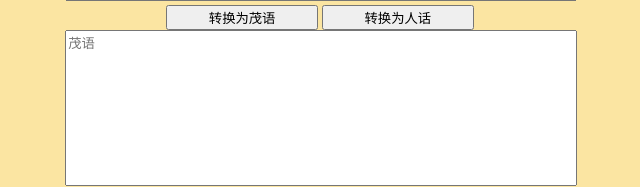
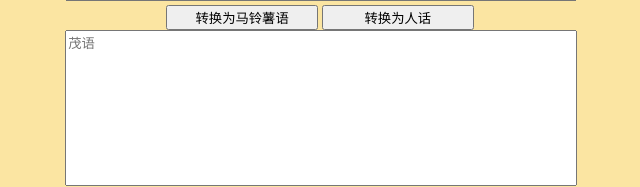
Before and after one commit to Vincent-Du-Hello/maolanguage, a plain HTML site: page index.html in a window 1280 px wide. Shown: the part 244-431 px from the top of the page, 322-962 px from the left. Drawn offline with Linux system fonts and the light colour scheme.

Commit message:
Update index.html

```diff
--- a/index.html
+++ b/index.html
@@ -19,7 +19,7 @@
         </div>
         <div id="translate">
             <textarea rows="10" cols="30" id="peo" placeholder="人话"></textarea>
-            <button id="ptm">转换为茂语</button>
+            <button id="ptm">转换为马铃薯语</button>
             <button id="mtp">转换为人话</button>
             <textarea rows="10" cols="30" id="mao" placeholder="茂语"></textarea>
         </div>
```
